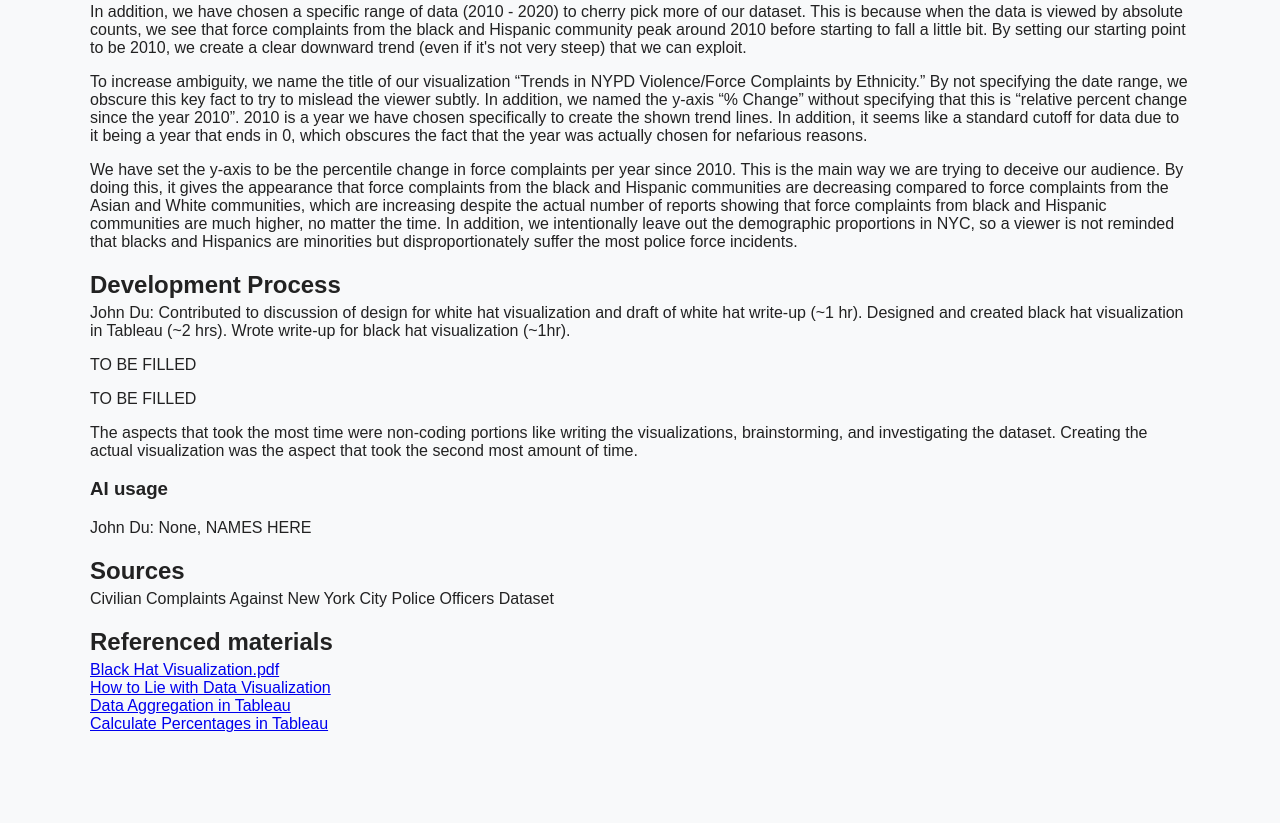
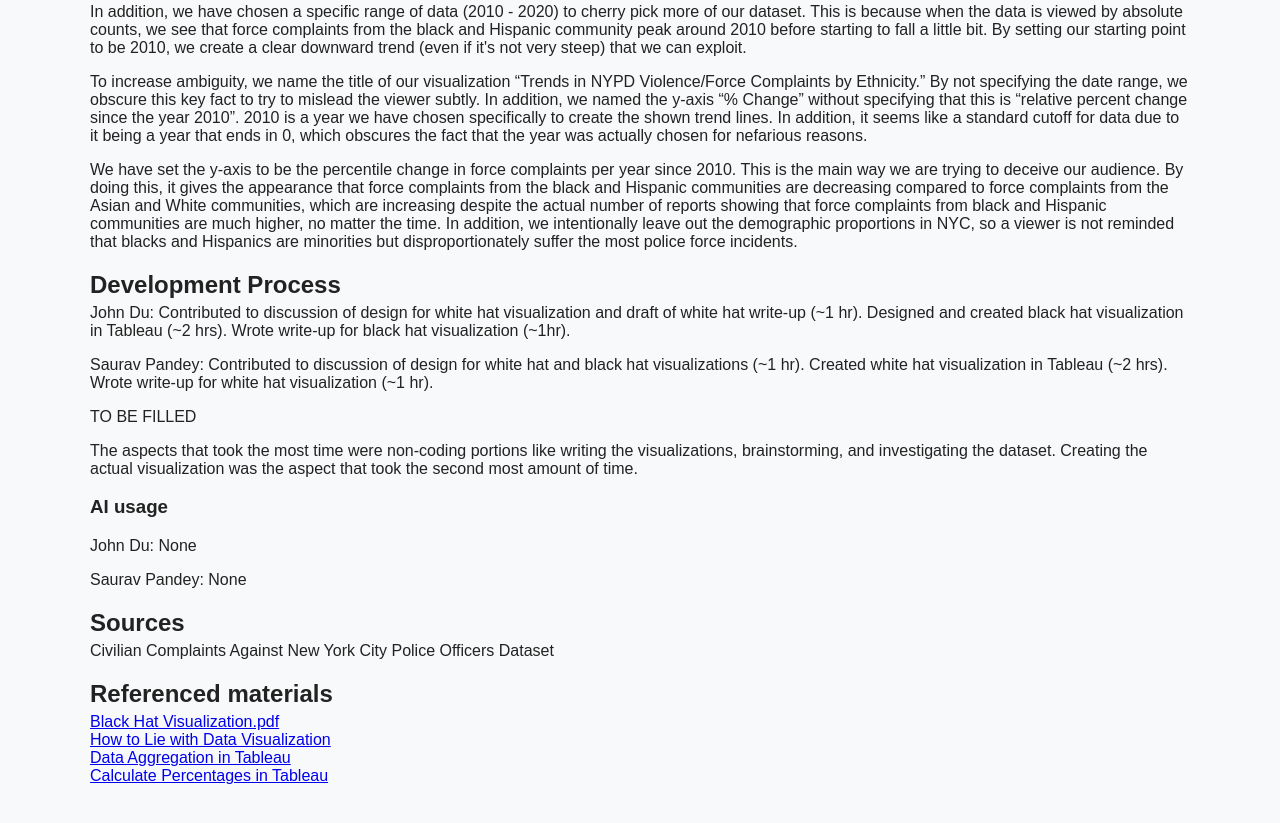
Before and after one commit to MannyNakatani/Assignment2, a plain HTML site: page index.html in a window 1280 px wide. Shown: the part 909-1732 px from the top of the page. Before the commit the page ends 1682 px from the top, so only its background shows below. Drawn offline with Linux system fonts and the light colour scheme; a script that the page names is missing.

Commit message:
contributions+ai

```diff
--- a/index.html
+++ b/index.html
@@ -123,13 +123,15 @@
         <p>John Du: Contributed to discussion of design for white hat visualization and draft of white hat write-up (~1
             hr). Designed and created black hat visualization in Tableau (~2 hrs). Wrote write-up for black hat
             visualization (~1hr). </p>
-        <p>TO BE FILLED</p>
+        <p>Saurav Pandey: Contributed to discussion of design for white hat and black hat visualizations (~1 hr).
+            Created white hat visualization in Tableau (~2 hrs). Wrote write-up for white hat visualization (~1 hr). </p>
         <p>TO BE FILLED</p>
         <p>The aspects that took the most time were non-coding portions like writing the visualizations, brainstorming,
             and investigating the dataset. Creating the actual visualization was the aspect that took the second most
             amount of time.</p>
         <h3>AI usage</h3>
-        <p>John Du: None, NAMES HERE</p>
+        <p>John Du: None</p>
+        <p>Saurav Pandey: None</p>
 
         <h2>Sources</h2>
         <p>Civilian Complaints Against New York City Police Officers Dataset</p>
```
